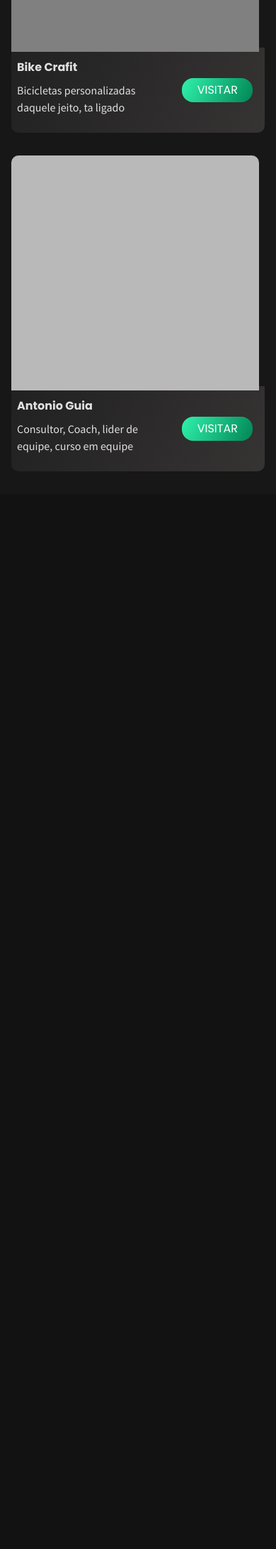
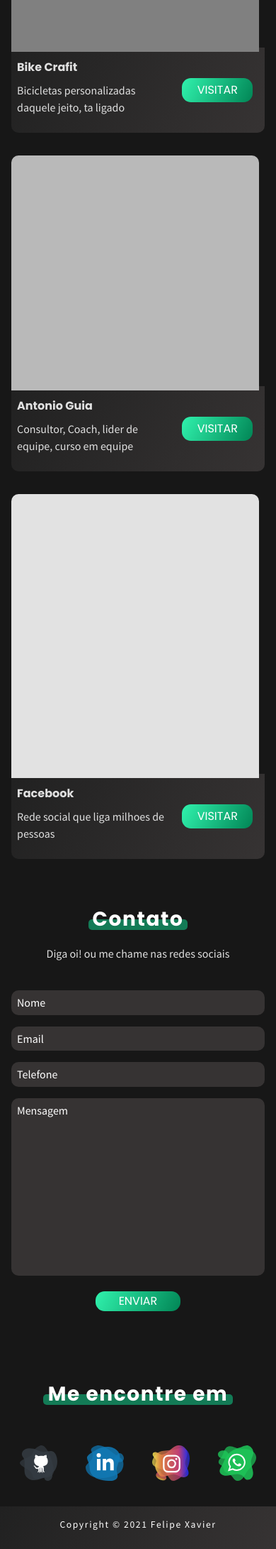
Before and after one commit to Felipe-ce/Felipe, a PHP site: page / in a window 390 px wide; the page is wider, and only the part inside the window is pictured. Shown: the part 3120-5302 px from the top of that part at 71% size. Before the commit the page ends 3784 px from the top of that part, so only its background shows below. Run offline with PHP 8.4, Linux system fonts and the light colour scheme.

Commit message:
Versão mobile finalizada

```diff
--- a/css/geral.css
+++ b/css/geral.css
@@ -13,6 +13,7 @@ font-family: 'Source Sans Pro', sans-serif; */
   --cor-bg-card: linear-gradient(117deg, rgba(33,33,33,1) 0%, rgba(54,51,51,1) 100%);
 
   --cor-bg-body: #171717;
+  --cor-bg-input: #363333;
   --cor-primaria: #11E096;
   /* --cor-primaria: #018555; */
   --cor-text-corpo: #E0E0E0;
@@ -43,11 +44,25 @@ img{
   color: #fff;
   padding: 0.313rem .625rem;
   background: var(--cor-btn-primario);
-  border-radius: 1rem;
+  border-radius: .8rem;
   width: 7.5rem;
   font-family: var(--text-titulo);
   text-align: center;
   text-transform: uppercase;
+
+  -webkit-transition: .3s ease-in-out;
+  -moz-transition: .3s ease-in-out;
+  -ms-transition: .3s ease-in-out;
+  -o-transition: .3s ease-in-out;
+  transition: all .2s;
+}
+.btn:hover {
+  transform: translateY(-3px);
+  box-shadow: 0 5px 8px rgba(255, 255, 255, 0.2);
+}
+.btn:active {
+  transform: translateY(-1px);
+  box-shadow: 0 2px 4px rgba(255, 255, 255, 0.479);
 }
 .btn-secundario{
   background: var(--cor-btn-secundario);
@@ -58,6 +73,7 @@ img{
   font-weight: bold;
   letter-spacing: .1rem;
   position: relative;
+  color: #fff;
 }
 .titulo::after{
   content: "";
@@ -104,8 +120,6 @@ img{
 }
 
 
-
-
 /* header */
 .logo{
   max-width: 20px;
@@ -116,7 +130,7 @@ margin: 0 auto;
 }
 .header{
   padding: 10px;
-  background-image: var(--cor-bg-primario);
+  background-image: var(--cor-bg-card);
 }
 .header-content{
   display: grid;
@@ -304,7 +318,6 @@ margin: 0 auto;
   gap: 1rem;
 
 }
-
 .item-info h2{
   font-family: var(--text-titulo);
   font-weight: bold;
@@ -313,3 +326,121 @@ margin: 0 auto;
 .item-info a.btn{
   width: 100px;
 }
+
+/* contato */
+.contato{
+  padding: 2rem 1rem;
+  color: var(--cor-text-corpo);
+  display: grid;
+}
+.contato h1.titulo{
+  text-align: center;
+}
+.contato h1.titulo::after{
+  width: 8.75rem;
+  position: relative;
+  bottom: 1.313rem;
+  left: 0;
+}
+.contato p{
+  text-align: center;
+}
+.form-container{
+  padding: 2rem 0;
+  display: grid;
+  gap: 2rem;
+}
+.form-container label{
+  display: block;
+  margin-bottom: .25rem;
+  visibility: hidden;
+  position: absolute;
+  height: 0px;
+}
+.form-container input,
+.form-container textarea{
+  width: 100%;
+  display: inline-block;
+  padding: .5rem;
+  border: none;
+  outline: none;
+  background: var(--cor-bg-input);
+  border-radius: 0.625rem;
+  color: #fff;
+  margin-bottom: 1rem;
+}
+.form-container textarea{
+  resize: none;
+  height: 250px;
+}
+.form-container button{
+  cursor: pointer;
+  outline: none;
+  border: none;
+  display: block;
+  margin: 0 auto;
+}
+::-webkit-input-placeholder {
+  color: #fff;
+}
+:-moz-placeholder { /* Firefox 18- */
+  color: #fff;
+}
+::-moz-placeholder {  /* Firefox 19+ */
+  color: #fff;
+}
+:-ms-input-placeholder {
+  color: #fff;
+}
+
+/* estilos para esconder o input de verificação */
+.nao-aparece {
+  visibility: hidden;
+  position: absolute;
+  height: 0px;
+}
+
+/* Redes Sociais */
+.redes{
+  text-align: center;
+  padding: 2rem 0;
+}
+.redes h1.titulo::after{
+  width: 16.75rem;
+  position: relative;
+  bottom: 1.313rem;
+  left: 0;
+}
+.redes-sociais ul{
+  display: flex;
+  gap: 2rem;
+  justify-content: center;
+  margin-top: 2rem;
+}
+.redes-sociais ul li a{
+  display: block;
+  padding: .25rem;
+  transition: 100ms ease-in;
+}
+.redes-sociais ul li a img{
+  display: block;
+  max-width: 100px;
+  height: 50px;
+}
+.redes-sociais ul li a:hover{
+  -moz-transform: translate(0px, -5px);
+  -webkit-transform: translate(0px, -5px);
+  -o-transform: translate(0px, -5px);
+  -ms-transform: translate(0px, -5px);
+  transform: translate(0px, -5px);
+}
+
+/* footer */
+.footer{
+  padding: 1rem;
+  text-align: center;
+  background: var(--cor-bg-card);
+  color: #fff;
+  font-size: .85rem;
+  letter-spacing: .1rem;
+}
--- a/index.html
+++ b/index.html
@@ -97,7 +97,7 @@
     <div class="servicos-item">
       <h1 class="subtitulo">SEO</h1>
       <p>
-        Aplicando técnicas de semântica, acessibilidade e performance para  um melhor posicionamento.
+        Aplicando técnicas de semântica, acessibilidade e performance para um melhor posicionamento.
       </p>
       <div class="icons">
         <img src="img/seo/seo.svg" alt="SEO">
@@ -130,8 +130,8 @@
     </div>
     <ul class="nav-tab">
       <li class="ativo">Todos</li>
-      <li >Web Sites</li>
-      <li >Design</li>
+      <li>Web Sites</li>
+      <li>Design</li>
     </ul>
     <div class="itens-content">
       <div class="projeto-item">
@@ -156,8 +156,72 @@
         </div>
       </div>
 
+      <div class="projeto-item">
+        <img src="img/p3.jpg" alt="p3">
+        <div class="item-info">
+          <div>
+            <h2>Facebook</h2>
+            <p>Rede social que liga milhoes de pessoas</p>
+          </div>
+          <a class="btn" href="#">Visitar</a>
+        </div>
+      </div>
+
     </div>
   </section>
+
+  <!-- contato   -->
+  <section class="container contato">
+    <h1 class="titulo">Contato</h1>
+    <p>Diga oi! ou me chame nas redes sociais</p>
+    <div class="form-container">
+      <form id="form_orcamento" method="POST" action="./enviar-sendgrid.php" class="formphp">
+        <label for="nome">Nome</label>
+        <input type="text" id="nome" name="nome" required placeholder="Nome">
+        <label for="email">E-mail</label>
+        <input type="email" id="email" name="email" required placeholder="Email">
+        <label for="telefone">Telefone</label>
+        <input type="text" id="telefone" name="telefone" placeholder="Telefone">
+
+        <label class="nao-aparece">Se você não é um robô, deixe em branco.</label>
+        <input type="text" class="nao-aparece" name="leaveblank">
+        <label class="nao-aparece">Se você não é um robô, não mude este campo.</label>
+        <input type="text" class="nao-aparece" name="dontchange" value="http://">
+
+        <label for="mensagem">Mensagem</label>
+        <textarea id="mensagem" name="mensagem" required placeholder="Mensagem"></textarea>
+        <button id="enviar" name="enviar" type="submit" class="btn">Enviar</button>
+      </form>
+  </section>
+
+  <section class="container redes">
+    <h1 class="titulo">Me encontre em</h1>
+    <div class="redes-sociais">
+      <ul>
+        <li>
+          <a href="https://github.com/Felipe-ce" target="_blank"><img src="img/redes/github.svg" alt="Github"></a>
+        </li>
+        <li>
+          <a href="https://www.linkedin.com/in/felipe-xavier-78053a192/" target="_blank"><img
+              src="img/redes/linkedin.svg" alt="Linkedin"></a>
+        </li>
+        <li>
+          <a href="https://www.instagram.com/dev.felipe/" target="_blank"><img src="img/redes/instagram.svg"
+              alt="instagram"></a>
+        </li>
+        <li>
+          <a href="https://api.whatsapp.com/send?1=pt_BR&phone=5585987555883" target="_blank"><img
+              src="img/redes/whatapp.svg" alt="whatsapp"></a>
+        </li>
+      </ul>
+
+    </div>
+  </section>
+
+  <!-- Footer -->
+  <footer class="footer">
+    <p>Copyright © 2021 Felipe Xavier</p>
+  </footer>
 
   <!-- Arquivos JS -->
   <script type="module" src="js/script.js"></script>
```
Also changed, not shown: img/redes/github.svg (added), img/redes/instagram.svg (added), img/redes/linkedin.svg (added), img/redes/whatapp.svg (added), img/seo-search-svgrepo-com.jpg (deleted). Lines whose indentation alone changed are shown as unchanged.
